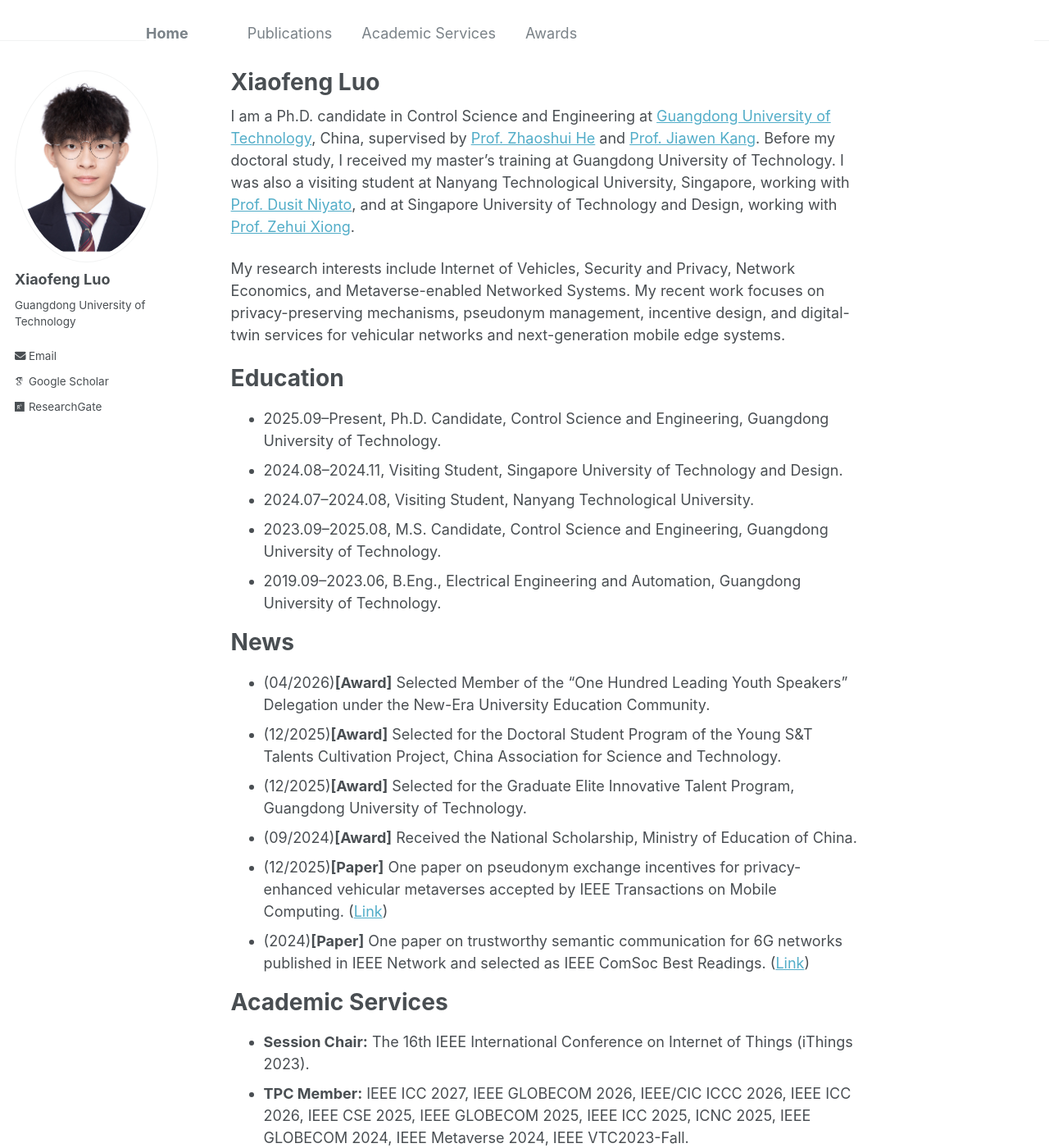
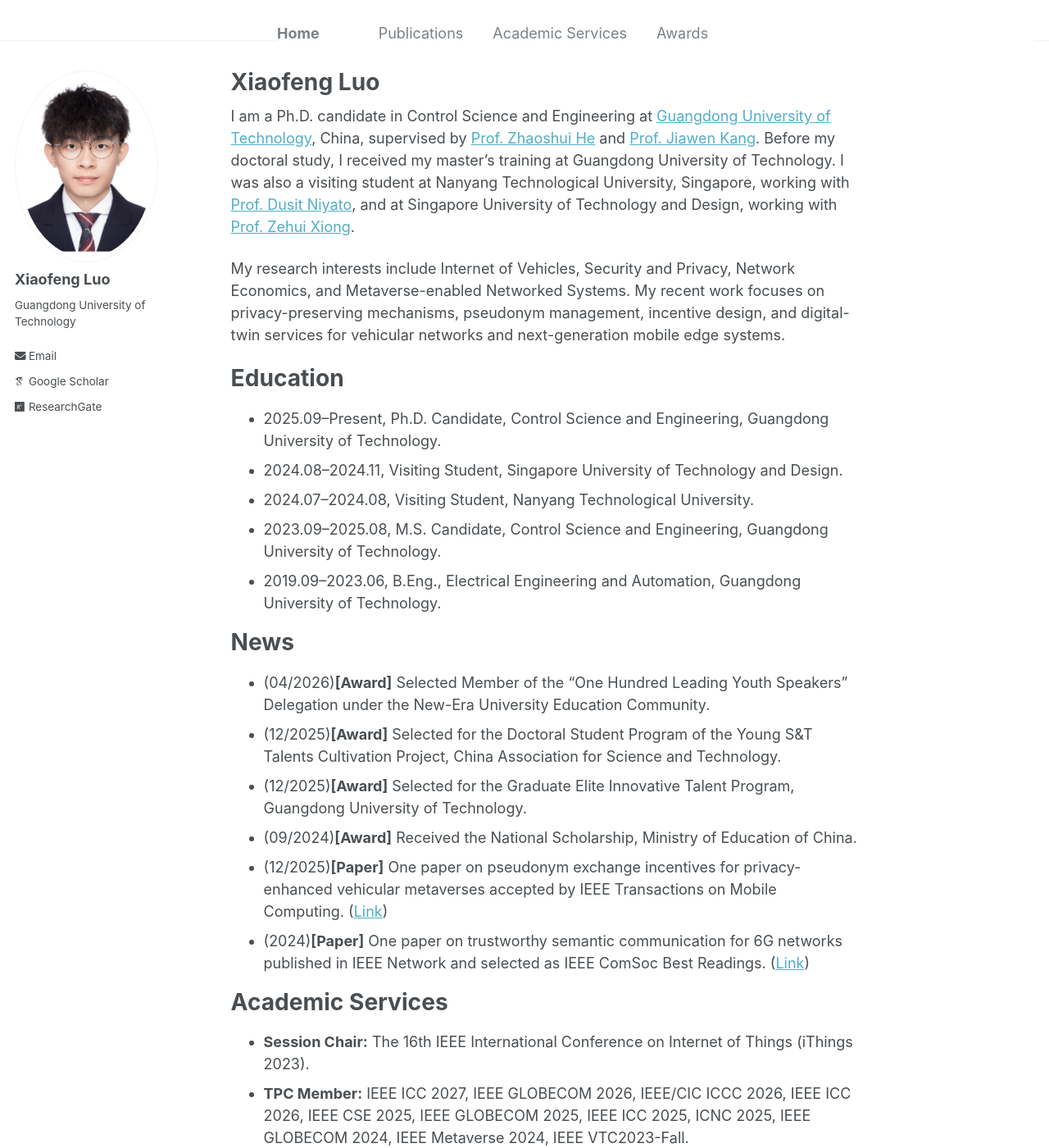
Before and after one commit to gdutxiaofengluo/gdutxiaofengluo.github.io, a Jekyll site: the page built from _pages/about.md, in a window 1280 px wide and 1400 px high. Shown: the whole window at 82% size. Built offline with Jekyll 4.4.1, drawn with Linux system fonts in a browser that asks for light colours; some web fonts are replaced.

Commit message:
Update _masthead.scss

```diff
--- a/_sass/_masthead.scss
+++ b/_sass/_masthead.scss
@@ -37,7 +37,7 @@
 }
 
 .masthead__menu {
-  margin-left: 160px;
+  margin-left: 320px;
 
   ul {
     margin: 0;
```
